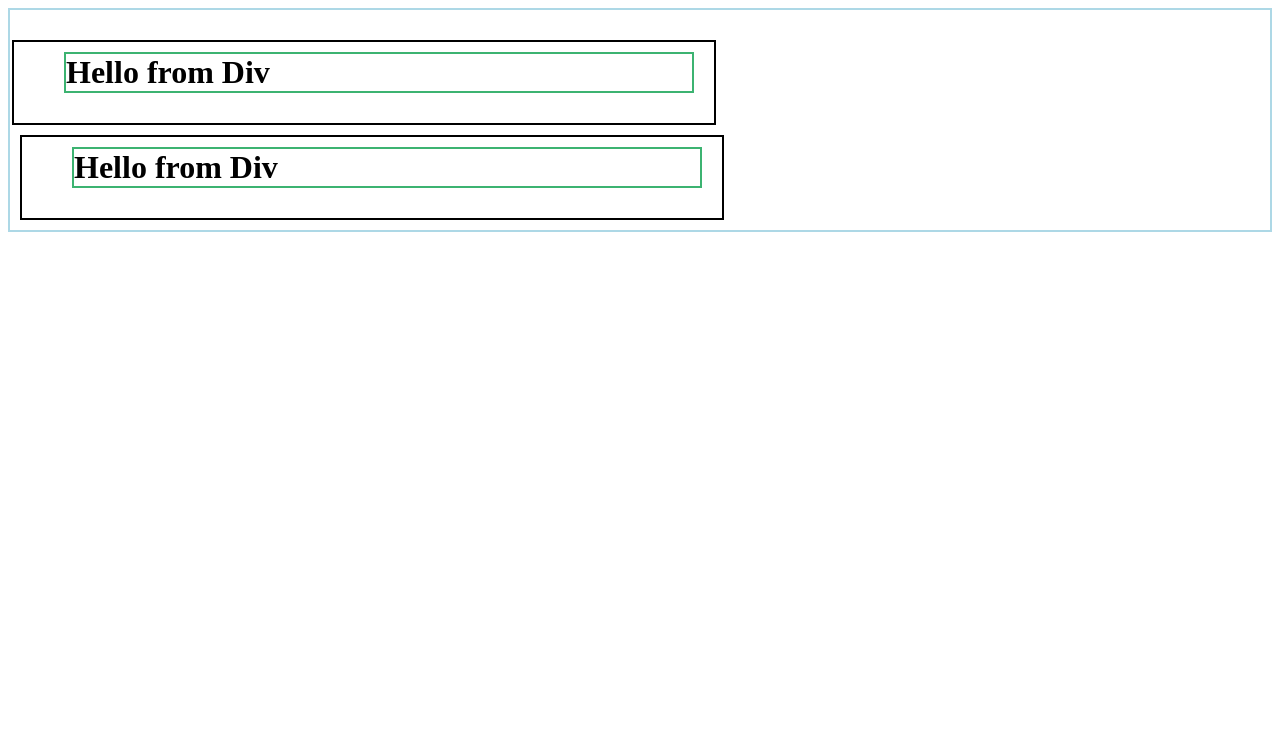
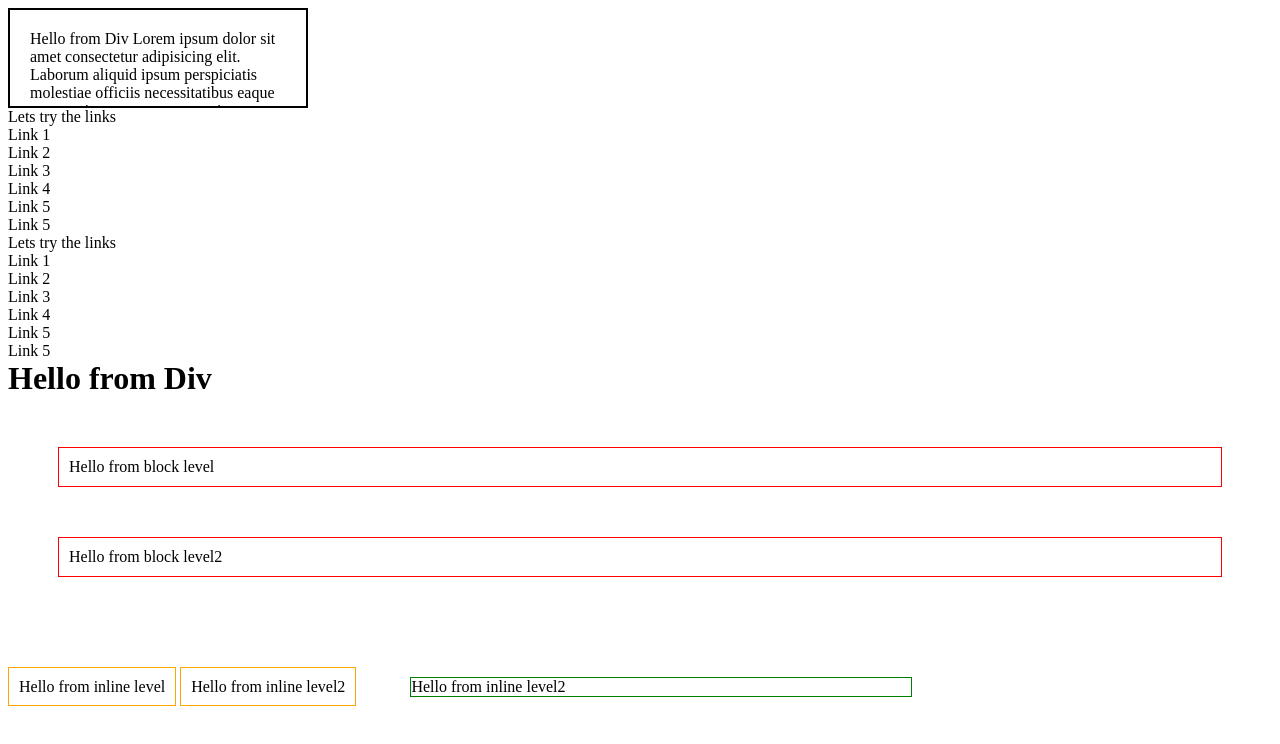
Before and after one commit to PoojaKushwah1402/frontend-classes-, a plain HTML site: page CSS/boxmodel.html in a window 1280 px wide. Drawn offline with Linux system fonts and the light colour scheme.

Commit message:
block-inline

```diff
--- a/CSS/boxmodel.html
+++ b/CSS/boxmodel.html
@@ -1,64 +1,50 @@
+<!-- @format -->
+
 <!DOCTYPE html>
 <html>
+  <head>
+    <link rel="stylesheet" type="text/css" href="./index.css" />
 
-<head>
+    <link rel="icon" type="image/x-icon" href="./box_model.png" />
 
     <title>Document</title>
-    <style>
-        body {
-            border: 2px solid lightblue;
-        }
-
-        .head-conatiner2 {
-            border: 2px solid black;
-            width: 50%;
-            padding: 10px 20px 30px 50px;
-            margin: 10px;
-        }
-
-        .head-conatiner {
-            border: 2px solid black;
-            width: 50%;
-            margin: 30px 40px 10px 2px;
-            /* padding: 10px; */
-            padding: 10px 20px 30px 50px;
-            /* padding-left: 10px;
-            padding-top: 10px;
-            padding-bottom: 10px;
-            padding-right: 10px; */
-            /* ----------------------- */
-            /* padding: 10px 20px; */
-            /*
-            padding-left: 20px;
-            padding-right: 20px; */
-            /* ----------------------- */
-
-            /* padding-top: 10px;
-            padding-bottom: 10px;
-            padding: 10px 20px 30px 50px; */
-            /* top right bottom left */
-        }
-
-        h1 {
-            border: 2px solid mediumseagreen;
-            margin: 0px;
-        }
-    </style>
-
   </head>
 
   <body>
     <div>
       <div class="head-conatiner">
-            <h1>Hello from Div</h1>
-
+        Hello from Div Lorem ipsum dolor sit amet consectetur adipisicing elit.
+        Laborum aliquid ipsum perspiciatis molestiae officiis necessitatibus
+        eaque cumque itaque quos accusantium, neque nesciunt amet ipsa
+        consequatur nemo eveniet illo voluptatibus sunt.
+      </div>
+      <div>
+        Lets try the links
+        <div><a class="link-1" href="#">Link 1</a></div>
+        <div><a class="link-1" href="#">Link 2</a></div>
+        <div><a class="link-1" href="#">Link 3</a></div>
+        <div><a class="link-1" href="#">Link 4</a></div>
+        <div><a class="link-1" href="#1234">Link 5</a></div>
+        <div><a class="link-1" href="#1236576588">Link 5</a></div>
+      </div>
+      <div>
+        Lets try the links
+        <div><a class="link-1" href="#56">Link 1</a></div>
+        <div><a class="link-1" href="#78">Link 2</a></div>
+        <div><a class="link-1" href="#90">Link 3</a></div>
+        <div><a class="link-1" href="#11">Link 4</a></div>
+        <div><a class="link-1" href="#12314">Link 5</a></div>
+        <div><a class="link-1" href="#12316576588">Link 5</a></div>
       </div>
       <div class="head-conatiner2">
         <h1>Hello from Div</h1>
       </div>
     </div>
+    <div class="block-container">Hello from block level</div>
+    <div class="block-container">Hello from block level2</div>
 
-
+    <span class="inline-container">Hello from inline level</span>
+    <span class="inline-container">Hello from inline level2</span>
+    <span class="inline-block-container">Hello from inline level2</span>
   </body>
-
 </html>
--- a/CSS/index.css
+++ b/CSS/index.css
@@ -0,0 +1,85 @@
+ /* 3 ways to import CSS file :
+ -> inline ( pref 1)
+    adding css in html tag
+-> internal css  (pref 2)
+    css in style tag in html file
+-> external css  (pref 3)
+    css in a seperate file  */
+
+
+ body {
+        /* border: 2px solid lightblue; */
+    }
+
+    .head-conatiner2 {
+        /* border: 2px solid black; */
+        width: 50%;
+        /* padding: 10px 20px 30px 50px;
+        margin: 10px; */
+    }
+
+    .head-conatiner {
+        border: 2px solid black;
+        /* width: 300px;
+        height: 100px; */
+        padding: 20px;
+        box-sizing: border-box;
+
+        min-height: 100px;
+        max-height: 100px;
+
+        min-width: 100px;
+        max-width: 300px;
+        overflow:scroll
+
+    }
+
+    h1 {
+        /* border: 2px solid mediumseagreen; */
+        margin: 0px;
+    }
+
+
+    .block-container{
+        border: 1px solid red;
+        padding: 10px;
+        margin: 50px;
+    }
+
+
+    .inline-container{
+        border: 1px solid orange;
+        padding: 10px;
+        /* //not work for inline */
+        /* height: 300px ;
+        width: 300px; */
+        /* display: block; */
+    }
+
+
+    .inline-block-container{
+        border: 1px solid green;
+        display: inline-block;
+        width: 500px;
+        margin: 50px;
+    }
+
+    a:link{
+        text-decoration: none;
+        color: black;
+    }
+
+    a:visited{
+        text-decoration:underline;
+        color: rgb(32, 128, 0);
+    }
+
+    a:hover{
+        text-decoration: underline;
+        color: blue;
+    }
+
+    a:active{
+        text-decoration: none;
+        color: pink;
+    }
```
Lines whose indentation alone changed are shown as unchanged.
